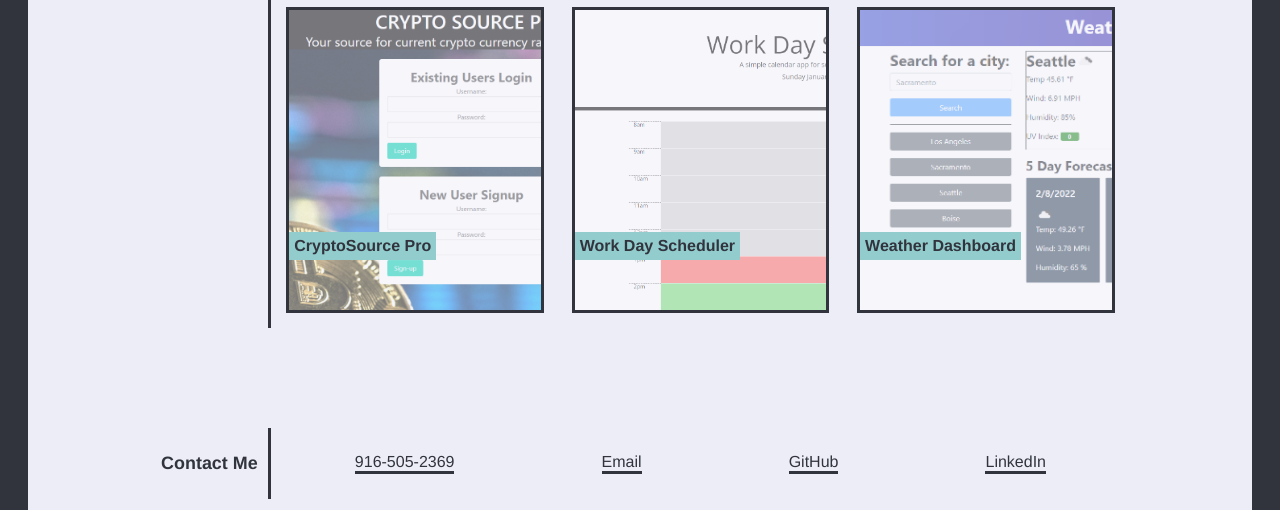
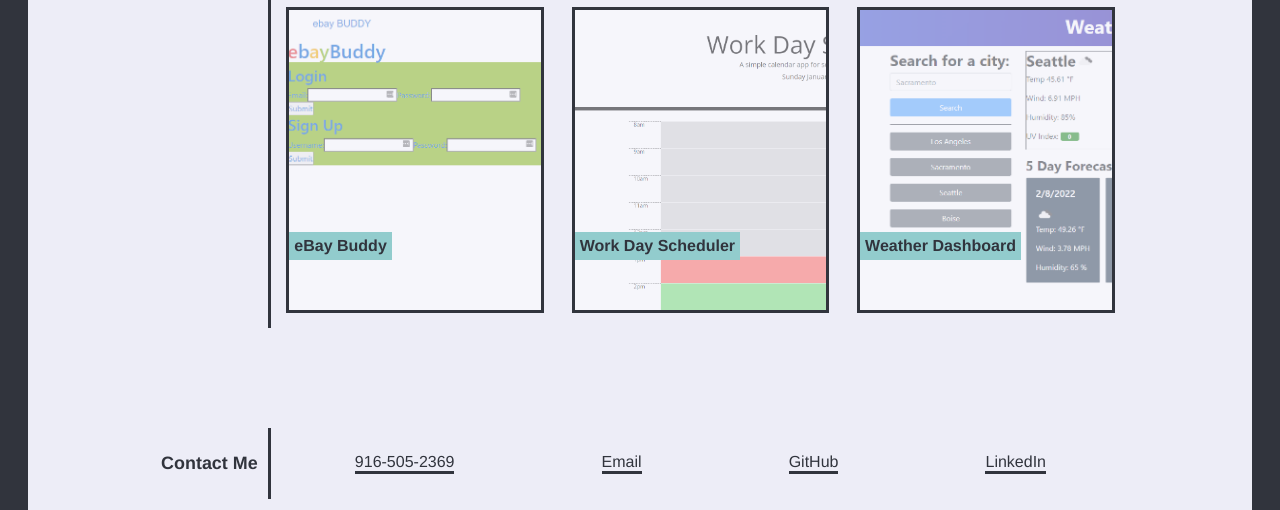
Before and after one commit to StarDotJPG/Professional-Portfolio, a plain HTML site: page index.html in a window 1280 px wide. Shown: the part 881-1391 px from the top of the page. Drawn offline with Linux system fonts and the light colour scheme.

Commit message:
added ebay buddy

```diff
--- a/assets/css/style.css
+++ b/assets/css/style.css
@@ -186,12 +186,12 @@ header nav ul li a:hover {
   opacity: .9;
 }
 
-.cryptosource-pro {
+.ebay-buddy {
   flex-basis: 30%;
 }
 
-.cryptosource-pro::before {
-  background-image: url('../img/cryptosource-pro.png');
+.ebay-buddy::before {
+  background-image: url('../img/ebay-buddy.png');
   content: "";
   background-size: cover;
   position: absolute;
@@ -204,7 +204,7 @@ header nav ul li a:hover {
   transition: opacity .75s;
 }
 
-.cryptosource-pro:hover::before {
+.ebay-buddy:hover::before {
   opacity: .9;
 }
 
--- a/index.html
+++ b/index.html
@@ -52,9 +52,9 @@
                     onclick="location.href='https://stardotjpg.github.io/CryptoSource/'">
                     <div class="project-name">CryptoSource</div>
                 </div>
-                <div class="project cryptosource-pro"
-                    onclick="location.href='https://github.com/StarDotJPG/crypto-source-pro'">
-                    <div class="project-name">CryptoSource Pro</div>
+                <div class="project ebay-buddy"
+                    onclick="location.href='https://github.com/StarDotJPG/ebay-buddy'">
+                    <div class="project-name">eBay Buddy</div>
                 </div>
                 <div class="project scheduler-project"
                     onclick="location.href='https://stardotjpg.github.io/work-day-scheduler-challenge/'">
```
Also changed, not shown: assets/img/ebay-buddy.png (added).
